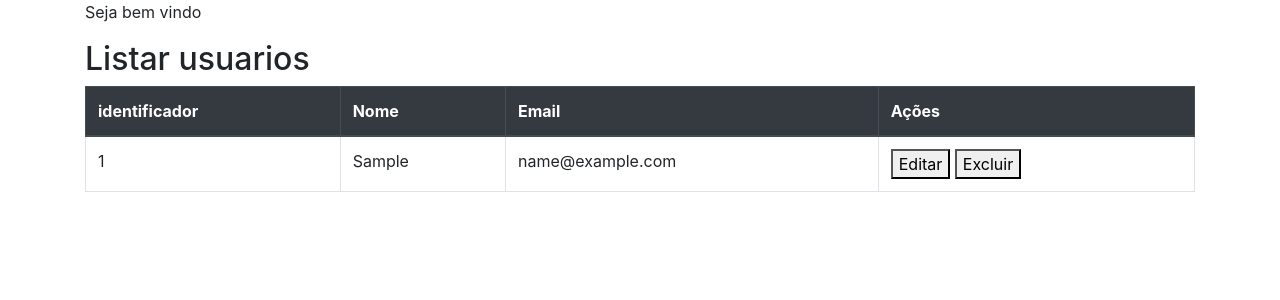
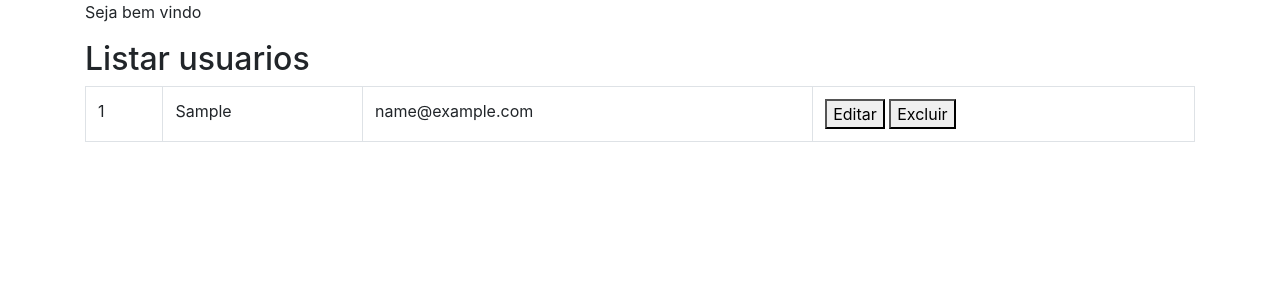
Before and after one commit to arysson5/usuarios, a PHP site: page /todosUsuarios.php in a window 1280 px wide. Shown: the top 300 px of the page. Run offline with PHP 8.4, Linux system fonts and the light colour scheme; tables that the repository leaves empty or names only in its code hold one stand-in row (values such as "Sample post").

Commit message:
conflitos1

```diff
--- a/todosUsuarios.php
+++ b/todosUsuarios.php
@@ -20,12 +20,6 @@ $usuarios= getUsuarios();
     <table class="table table-bordered">
         <thead class="thead-dark">
 
-        <tr>
-            <th>identificador</th>
-            <th>Nome</th>
-            <th>Email</th>
-            <th>Ações</th>
-        </tr>
         </thead>
         <tbody>
             <?php
```
